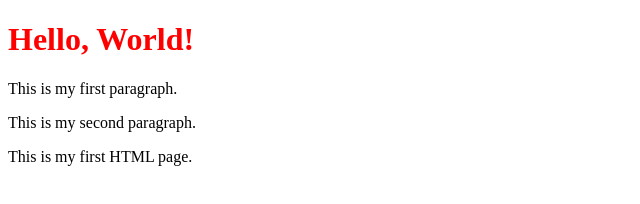
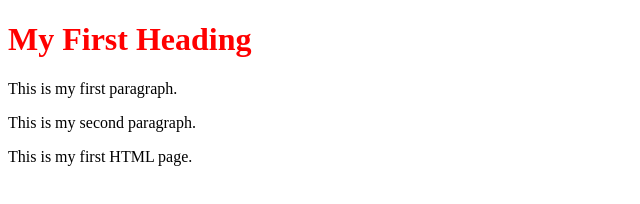
Before and after one commit to Kofijoo/git-1, a plain HTML site: page index.html in a window 1280 px wide. Shown: the whole page, without its empty margins (0-640 px from the left). Drawn offline with Linux system fonts and the light colour scheme.

Commit message:
my first heading

```diff
--- a/index.html
+++ b/index.html
@@ -6,7 +6,7 @@
     <title>My First Page</title>
     <style> h1 { color: red; } </style>
   <body>
-    <h1>Hello, World!</h1>
+    <h1> My First Heading</h1>
     <p>This is my first paragraph.</p>
     <p>This is my second paragraph.</p>
     <p>This is my first HTML page.</p>
```
